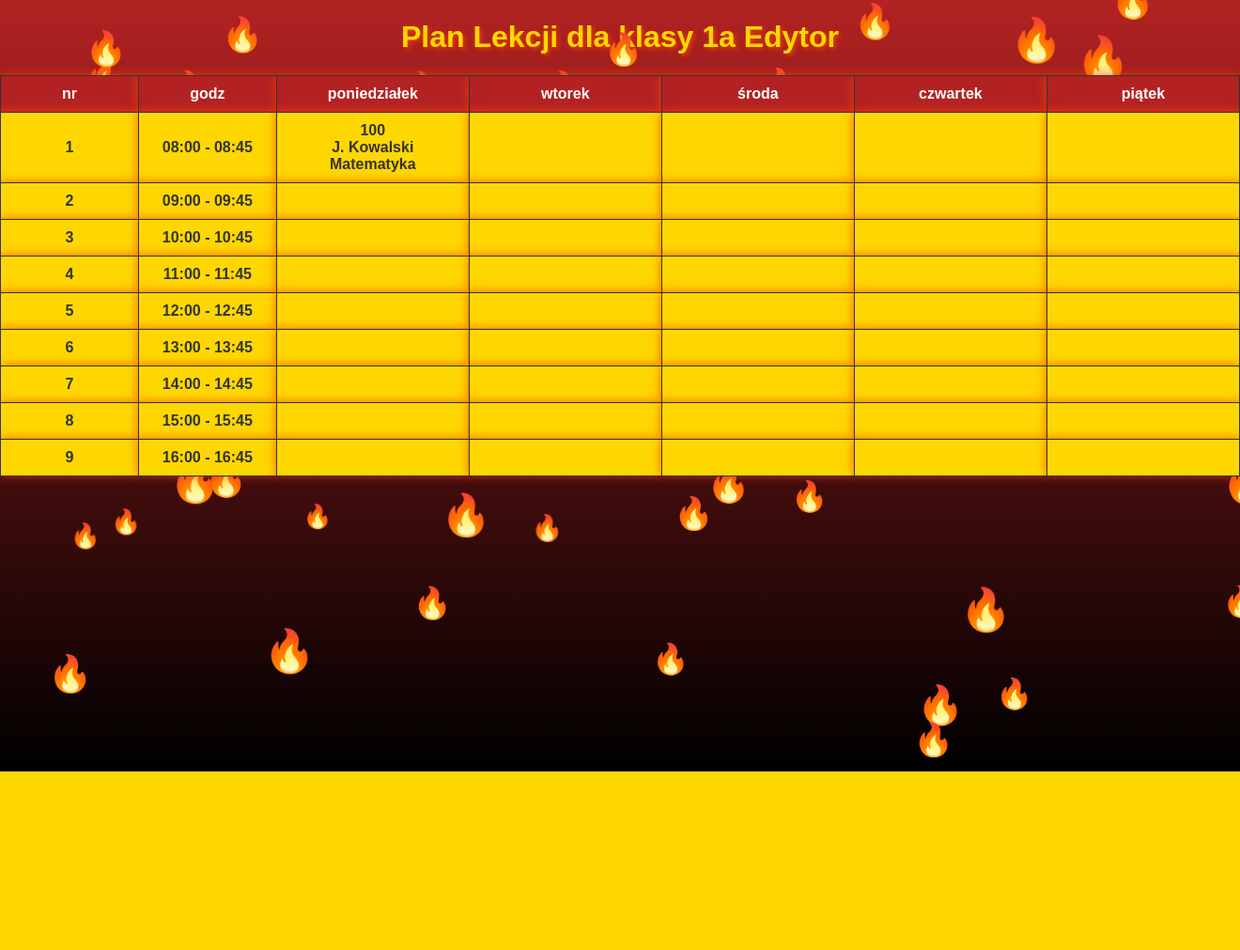
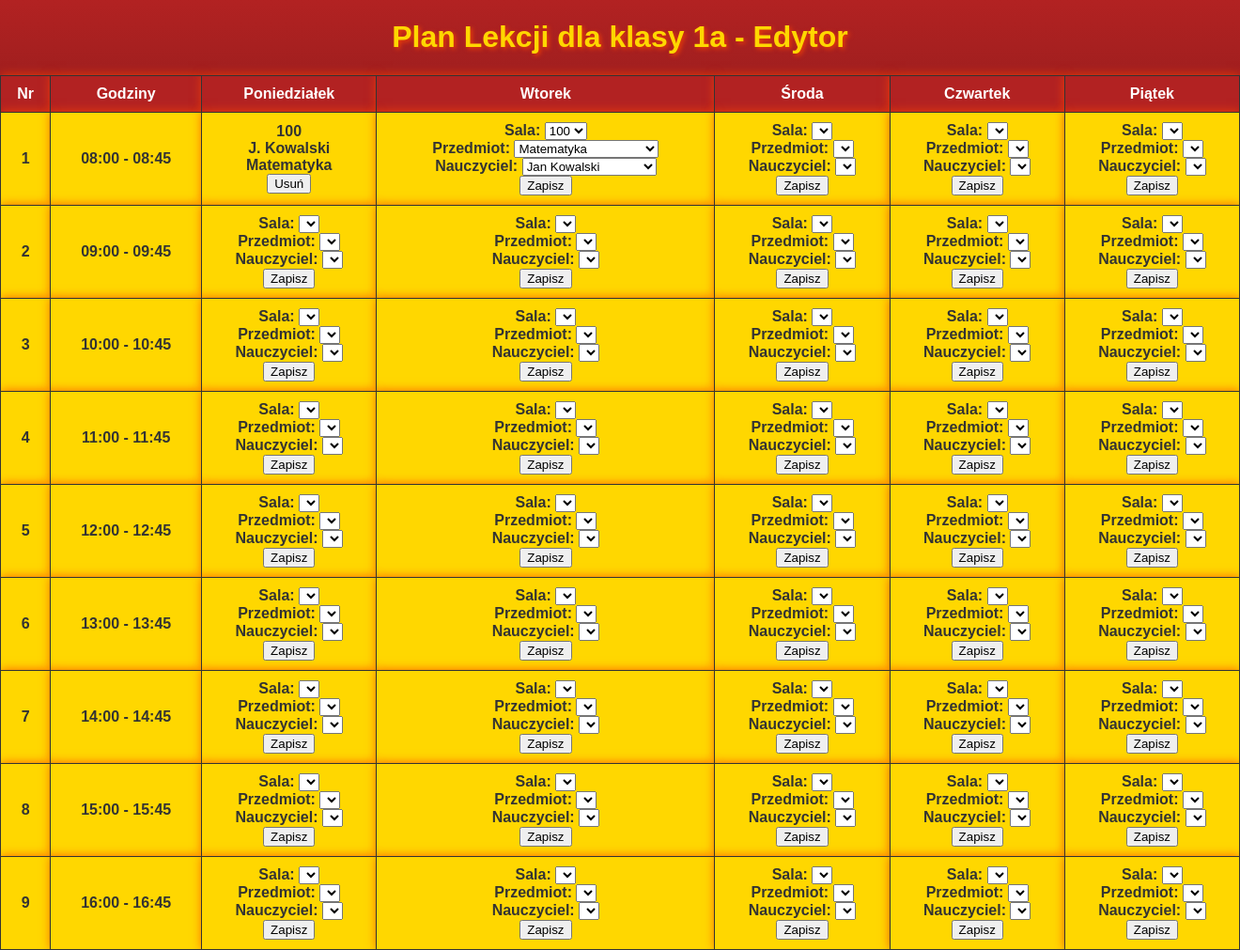
Before and after one commit to Oskarkozi/PlanLekcjiPraktyki, a PHP site: page /PlanLekcjiEdytor.php?klasa=1a in a window 1320 px wide; the page is wider, and only the part inside the window is pictured. Shown: that part at 94% size. Before the commit the page ends 821 px from the top of that part, so only its background shows below. Run offline with PHP 8.4, Linux system fonts and the light colour scheme; the visitor is signed in with stand-in values (Sample User, id 1); data comes from the database, SQL or seed files in the repository; lists and menus that the app fills with data are empty.

Commit message:
Update PlanLekcjiEdytor.php

```diff
--- a/PlanLekcjiEdytor.php
+++ b/PlanLekcjiEdytor.php
@@ -21,8 +21,9 @@ if (!$conn) {
 // Pobierz klasę z parametru URL
 $klasa = isset($_GET['klasa']) ? $_GET['klasa'] : '';
 
-// Pobieranie planu lekcji dla wybranej klasy na wszystkie dni tygodnia
+// Pobieranie planu lekcji z bazy danych
 $sql = "SELECT
+            pl.Lekcja_id,
             pl.Numer_Lekcji,
             pl.Dzien,
             s.Numer_Sali,
@@ -30,35 +31,25 @@ $sql = "SELECT
             n.Profesja
         FROM
             plan_lekcji pl
-        JOIN
-            klasy k ON pl.Klasa_id = k.Klasa_id
-        JOIN
-            sale s ON pl.Sala_id = s.Sala_id
-        JOIN
-            nauczyciele n ON pl.Nauczyciel_id = n.Nauczyciel_id
-        WHERE
-            k.Klasa = '$klasa'
-            AND pl.Dzien IN (1, 2, 3, 4, 5)
-        ORDER BY
-            pl.Dzien, pl.Numer_Lekcji";
+        LEFT JOIN sale s ON pl.Sala_id = s.Sala_id
+        LEFT JOIN nauczyciele n ON pl.Nauczyciel_id = n.Nauczyciel_id
+        WHERE pl.Klasa_id = (SELECT Klasa_id FROM klasy WHERE Klasa = '$klasa')
+        ORDER BY pl.Dzien, pl.Numer_Lekcji";
 
 $result = mysqli_query($conn, $sql);
 
-// Inicjalizacja tablicy na plan lekcji
-$schedule = [
-    1 => [], // poniedziałek
-    2 => [], // wtorek
-    3 => [], // środa
-    4 => [], // czwartek
-    5 => [], // piątek
-];
-
-// Przechowywanie wyników w tablicy asocjacyjnej wg dnia i numeru lekcji
+$schedule = [];
 if ($result && mysqli_num_rows($result) > 0) {
     while ($row = mysqli_fetch_assoc($result)) {
         $schedule[$row['Dzien']][$row['Numer_Lekcji']] = $row;
     }
 }
+
+// Pobranie listy sal, nauczycieli i profesji
+$sale = mysqli_query($conn, "SELECT Sala_id, Numer_Sali FROM sale");
+$nauczyciele = mysqli_query($conn, "SELECT Nauczyciel_id, CONCAT(Imie, ' ', Nazwisko) AS Nazwa FROM nauczyciele");
+$profesje = mysqli_query($conn, "SELECT DISTINCT Profesja FROM nauczyciele");
+
 mysqli_close($conn);
 ?>
 
@@ -66,46 +57,87 @@ mysqli_close($conn);
 <html lang="pl">
 <head>
     <meta charset="UTF-8">
-    <meta name="viewport" content="width=device-width, initial-scale=1.0">
-    <title>Plan Lekcji</title>
+    <title>Plan Lekcji Edytor</title>
     <link rel="stylesheet" href="styles.css">
-    <script src="script.js"></script>
 </head>
 <body>
-    <h1>Plan Lekcji dla klasy <?php echo htmlspecialchars($klasa); ?> <b>Edytor</b></h1>
-
+    <h1>Plan Lekcji dla klasy <?php echo htmlspecialchars($klasa); ?> - Edytor</h1>
     <table>
         <tr>
-            <th class="nr">nr</th>
-            <th class="godz">godz</th>
-            <th class="dzien">poniedziałek</th>
-            <th class="dzien">wtorek</th>
-            <th class="dzien">środa</th>
-            <th class="dzien">czwartek</th>
-            <th class="dzien">piątek</th>
+            <th>Nr</th>
+            <th>Godziny</th>
+            <th>Poniedziałek</th>
+            <th>Wtorek</th>
+            <th>Środa</th>
+            <th>Czwartek</th>
+            <th>Piątek</th>
         </tr>
 
         <?php
-        // Definicja godzin lekcyjnych
-        $times = [
-            "08:00 - 08:45", "09:00 - 09:45", "10:00 - 10:45",
-            "11:00 - 11:45", "12:00 - 12:45", "13:00 - 13:45",
-            "14:00 - 14:45", "15:00 - 15:45", "16:00 - 16:45"
-        ];
+        $times = ["08:00 - 08:45", "09:00 - 09:45", "10:00 - 10:45", "11:00 - 11:45", "12:00 - 12:45", "13:00 - 13:45", "14:00 - 14:45", "15:00 - 15:45", "16:00 - 16:45"];
 
         for ($i = 1; $i <= 9; $i++) {
             echo "<tr>";
-            echo "<td class='nr'>$i</td>";
-            echo "<td class='godz'>{$times[$i - 1]}</td>";
+            echo "<td>$i</td>";
+            echo "<td>{$times[$i - 1]}</td>";
 
-            // Iteracja przez dni tygodnia (1 do 5)
             for ($day = 1; $day <= 5; $day++) {
+                echo "<td>";
+
+                // Sprawdzanie, czy komórka ma przypisaną lekcję
                 if (isset($schedule[$day][$i])) {
                     $lesson = $schedule[$day][$i];
-                    echo "<td class='dzien'>{$lesson['Numer_Sali']}<br>{$lesson['Nauczyciel']}<br>{$lesson['Profesja']}</td>";
+                    echo "{$lesson['Numer_Sali']}<br>{$lesson['Nauczyciel']}<br>{$lesson['Profesja']}<br>";
+
+                    // Przycisk "Usuń"
+                    ?>
+                    <form action="akcje.php" method="POST">
+                        <input type="hidden" name="action" value="usun">
+                        <input type="hidden" name="planlekcji_id" value="<?php echo $lesson['Lekcja_id']; ?>">
+                        <button type="submit">Usuń</button>
+                    </form>
+                    <?php
                 } else {
-                    echo "<td class='dzien'></td>";
+                    // Formularze edytowania danych, gdy komórka jest pusta
+                    ?>
+                    <form action="akcje.php" method="POST">
+                        <input type="hidden" name="action" value="edytuj">
+                        <input type="hidden" name="dzien" value="<?php echo $day; ?>">
+                        <input type="hidden" name="numer_lekcji" value="<?php echo $i; ?>">
+
+                        <div>
+                            <label for="sala">Sala:</label>
+                            <select name="sala_id">
+                                <?php while ($sala = mysqli_fetch_assoc($sale)) {
+                                    echo "<option value='{$sala['Sala_id']}'>{$sala['Numer_Sali']}</option>";
+                                } ?>
+                            </select>
+                        </div>
+
+                        <div>
+                            <label for="profesja">Przedmiot:</label>
+                            <select name="profesja">
+                                <?php while ($profesja = mysqli_fetch_assoc($profesje)) {
+                                    echo "<option value='{$profesja['Profesja']}'>{$profesja['Profesja']}</option>";
+                                } ?>
+                            </select>
+                        </div>
+
+                        <div>
+                            <label for="nauczyciel">Nauczyciel:</label>
+                            <select name="nauczyciel_id">
+                                <?php while ($nauczyciel = mysqli_fetch_assoc($nauczyciele)) {
+                                    echo "<option value='{$nauczyciel['Nauczyciel_id']}'>{$nauczyciel['Nazwa']}</option>";
+                                } ?>
+                            </select>
+                        </div>
+
+                        <button type="submit">Zapisz</button>
+                    </form>
+                    <?php
                 }
+
+                echo "</td>";
             }
 
             echo "</tr>";
```
